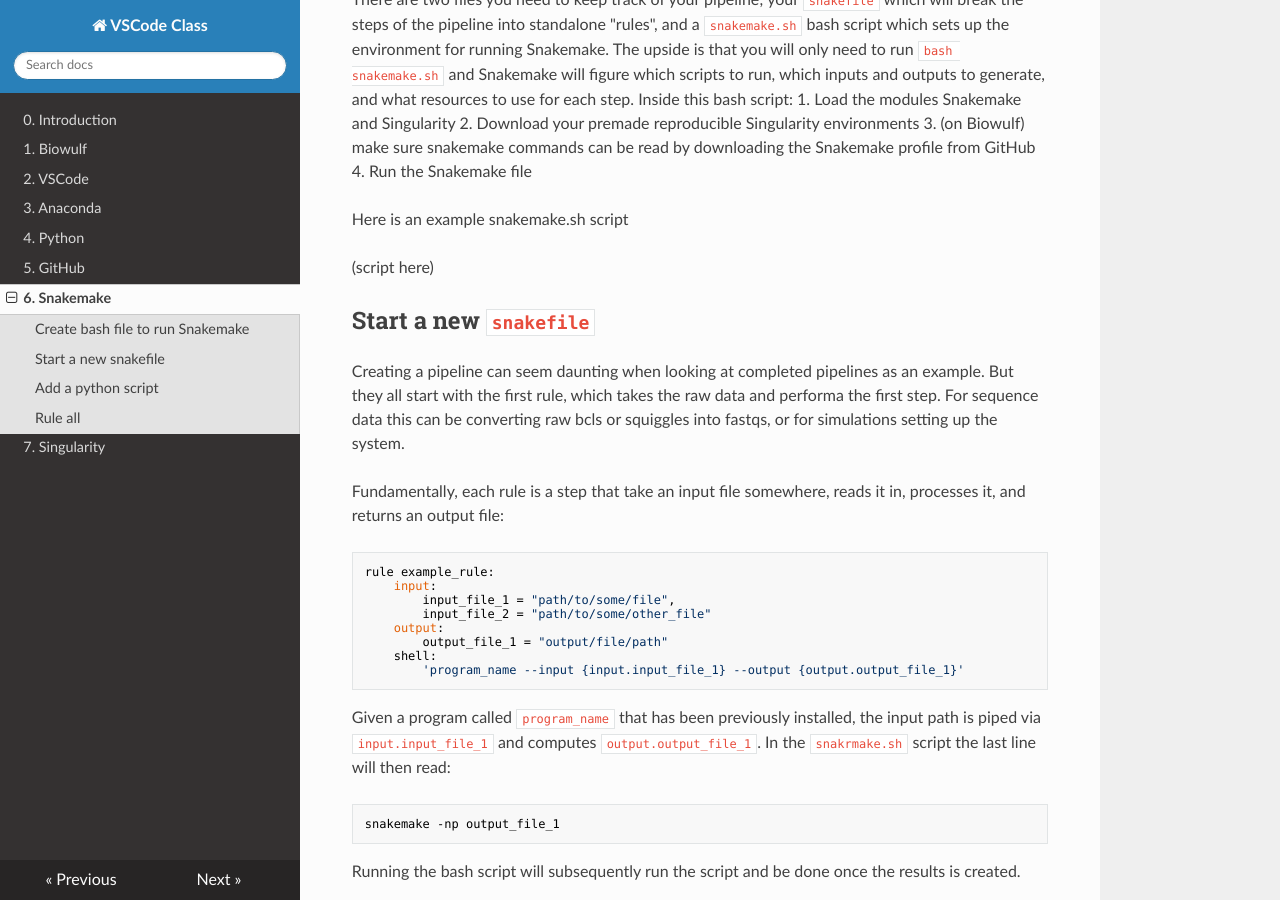
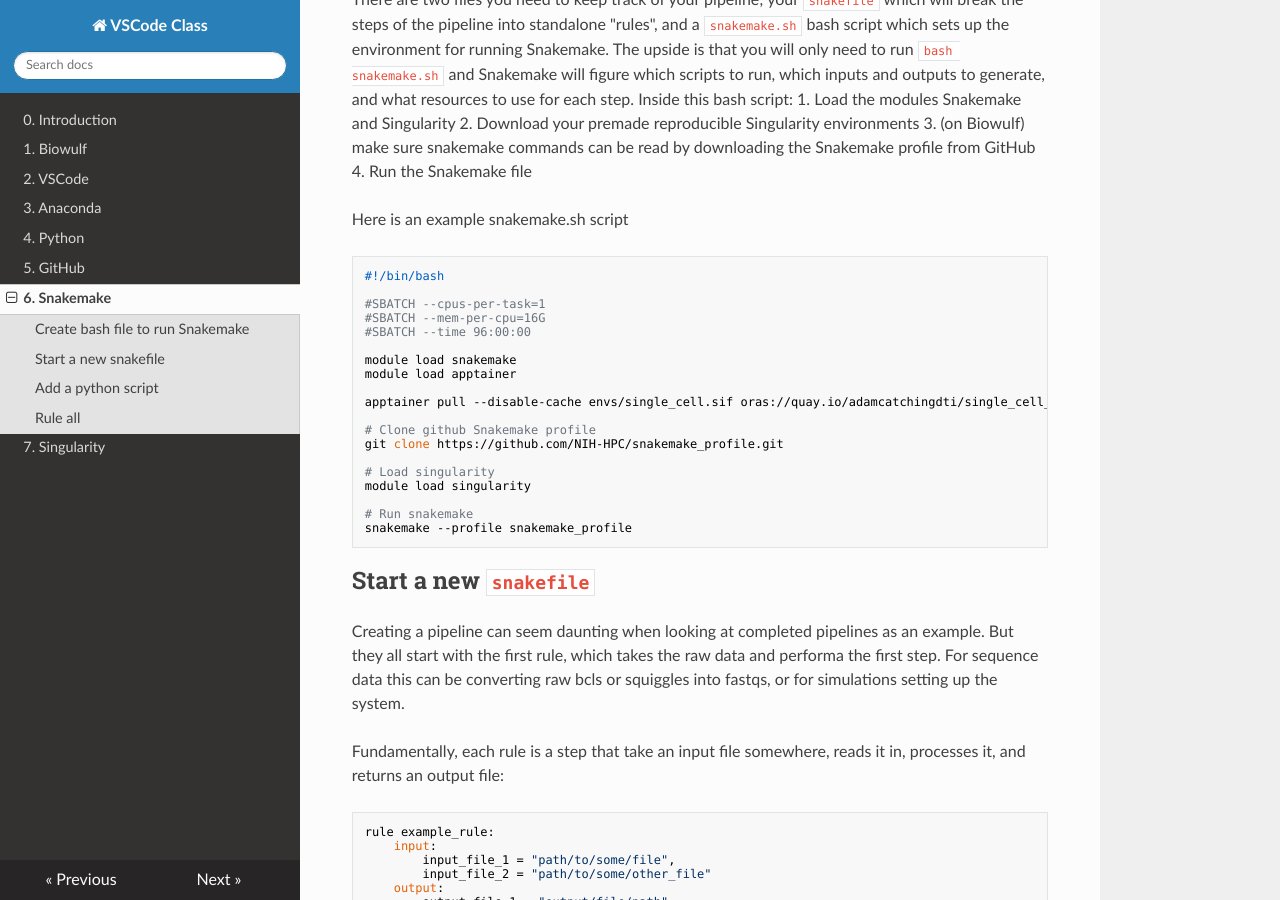
Before and after one commit to NIH-CARD/VSCode_class, an MkDocs documentation site: the page built from docs/snakemake.md, in a window 1280 px wide and 900 px high, scrolled down 420 px. Built offline with MkDocs 1.6.1, drawn with Linux system fonts in a browser that asks for light colours; nearby versions of some CDN libraries.

Commit message:
Add bash script example

````diff
--- a/docs/snakemake.md
+++ b/docs/snakemake.md
@@ -12,7 +12,27 @@ There are two files you need to keep track of your pipeline; your `snakefile` wh
 
 Here is an example snakemake.sh script
 
-(script here)
+```
+#!/bin/bash
+
+#SBATCH --cpus-per-task=1
+#SBATCH --mem-per-cpu=16G
+#SBATCH --time 96:00:00
+
+module load snakemake
+module load apptainer
+
+apptainer pull --disable-cache envs/single_cell.sif oras://quay.io/adamcatchingdti/single_cell_cpu:latest
+
+# Clone github Snakemake profile
+git clone https://github.com/NIH-HPC/snakemake_profile.git
+
+# Load singularity
+module load singularity
+
+# Run snakemake
+snakemake --profile snakemake_profile
+```
 
 ## Start a new `snakefile`
 
````
